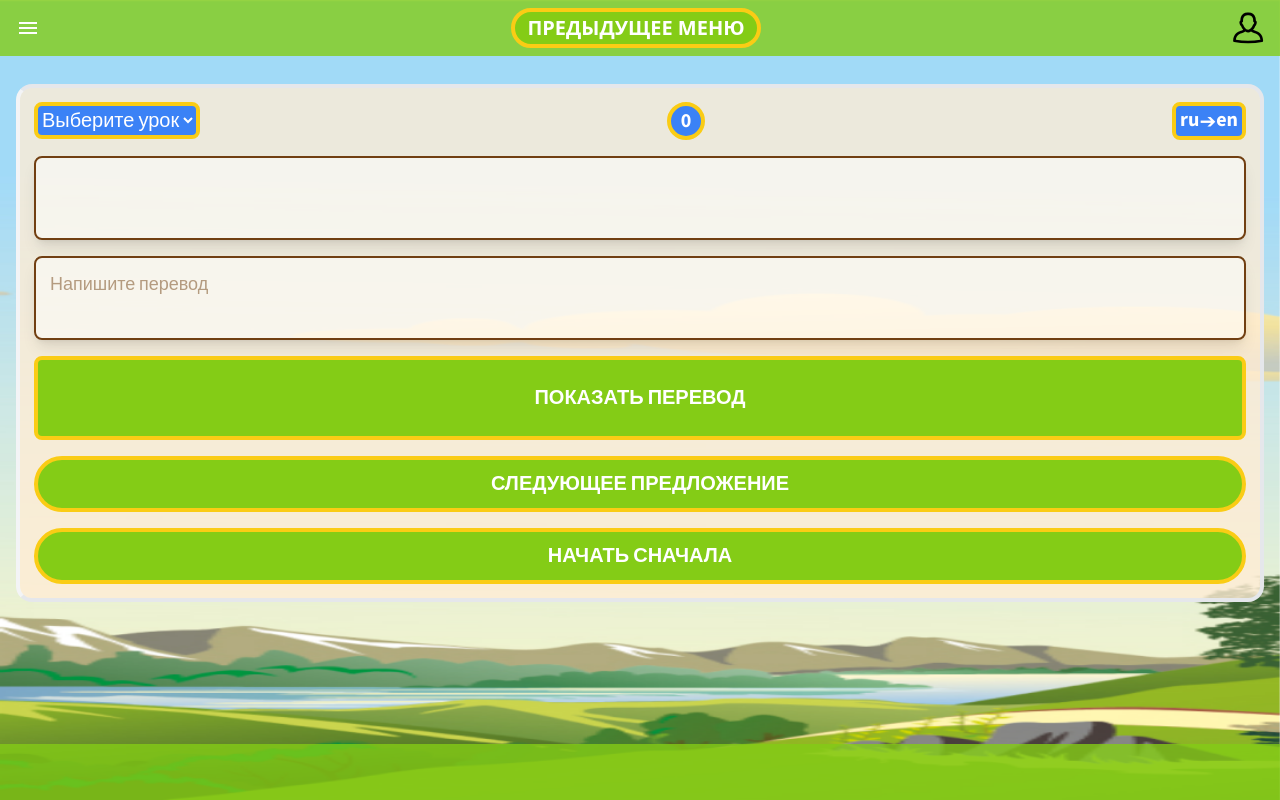
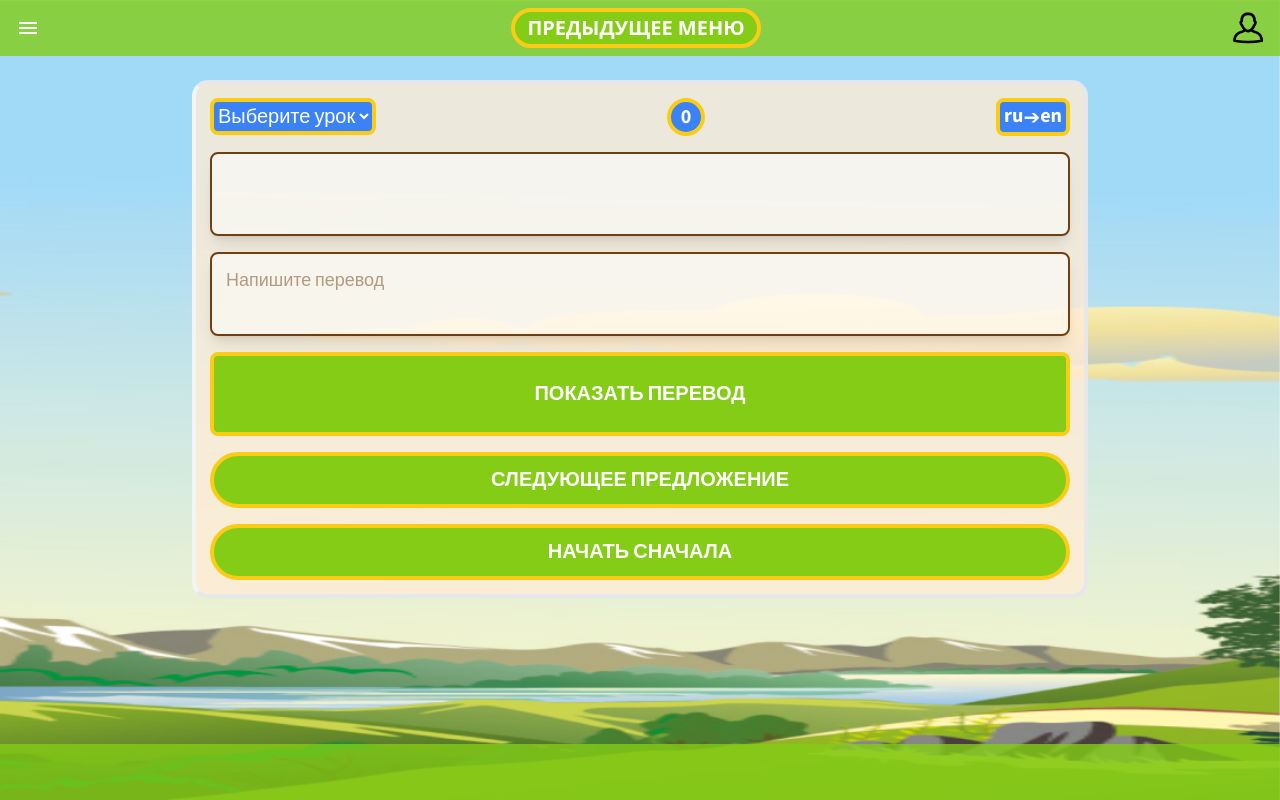
Before and after one commit to IlyaDevN/learnenglish_frontend, a Next.js app: page /serverSentences in a window 1280 px wide. Built offline with nearby package versions, Linux system fonts and the light colour scheme.

Commit message:
refactor: Make appearance changes

```diff
--- a/components/Header.jsx
+++ b/components/Header.jsx
@@ -26,7 +26,7 @@ export default function Header() {
   return (
     <div
       className={clsx(
-        "w-full h-14 px-4 py-3 bg-lime-500 bg-opacity-80 flex justify-between items-center",
+        "fixed top-0 w-full h-14 px-4 py-3 bg-lime-500 bg-opacity-80 flex justify-between items-center",
       )}
     >
       <BurgerButton onClick={changeModalState} />
--- a/components/layout/layout.jsx
+++ b/components/layout/layout.jsx
@@ -18,7 +18,7 @@ export default function Layout({ children }) {
       />
 	  {/* {isAuth && <Header/>} */}
 	  <Header/>
-	  <main className="flex-grow flex-shrink-0">
+	  <main className="py-20">
 	  {children}
 	  </main>
 	  <ModalMenu />
--- a/pages/index.jsx
+++ b/pages/index.jsx
@@ -26,11 +26,11 @@ export default function HomePage() {
 //   }, []);
 //   router.push("/");
   return (
-    <div className="px-4 py-7">
+    <div className="px-4">
       <div
         className={clsx(
           sourceSans3.className,
-          "w-full bg-orange-100 border-4 border-s-gray-100 rounded-2xl px-3.5 py-8 bg-opacity-80",
+          "w-full max-w-4xl mx-auto bg-orange-100 border-4 border-s-gray-100 rounded-2xl px-3.5 py-8 bg-opacity-80",
         )}
       >
 		<h1 className="text-2xl font-black text-yellow-900 uppercase text-center">Добро пожаловать</h1>
--- a/pages/serverSentences.jsx
+++ b/pages/serverSentences.jsx
@@ -150,11 +150,11 @@ export default function ServerSentences() {
   }
 
   return (
-    <div className="px-4 py-7">
+    <div className="px-4">
       <div
         className={clsx(
           sourceSans3.className,
-          "w-full bg-orange-100 border-4 border-s-gray-100 rounded-2xl px-3.5 py-3.5 flex flex-col gap-4 bg-opacity-80",
+          "w-full max-w-4xl mx-auto align-middle bg-orange-100 border-4 border-s-gray-100 rounded-2xl px-3.5 py-3.5 flex flex-col gap-4 bg-opacity-80",
         )}
       >
         <div className="flex justify-between flex-wrap">
--- a/pages/serverSentencesMenu.jsx
+++ b/pages/serverSentencesMenu.jsx
@@ -28,11 +28,11 @@ export default function ServerSentencesMenu() {
   // }
 
   return (
-    <div className="px-4 py-7">
+    <div className="px-4">
       <div
         className={clsx(
           sourceSans3.className,
-          "w-full bg-orange-100 border-4 border-s-gray-100 rounded-2xl px-3.5 py-8 bg-opacity-80",
+          "w-full max-w-4xl mx-auto bg-orange-100 border-4 border-s-gray-100 rounded-2xl px-3.5 py-8 bg-opacity-80",
         )}
       >
         <div className="flex flex-col items-center gap-5">
```
Lines whose indentation alone changed are shown as unchanged.
